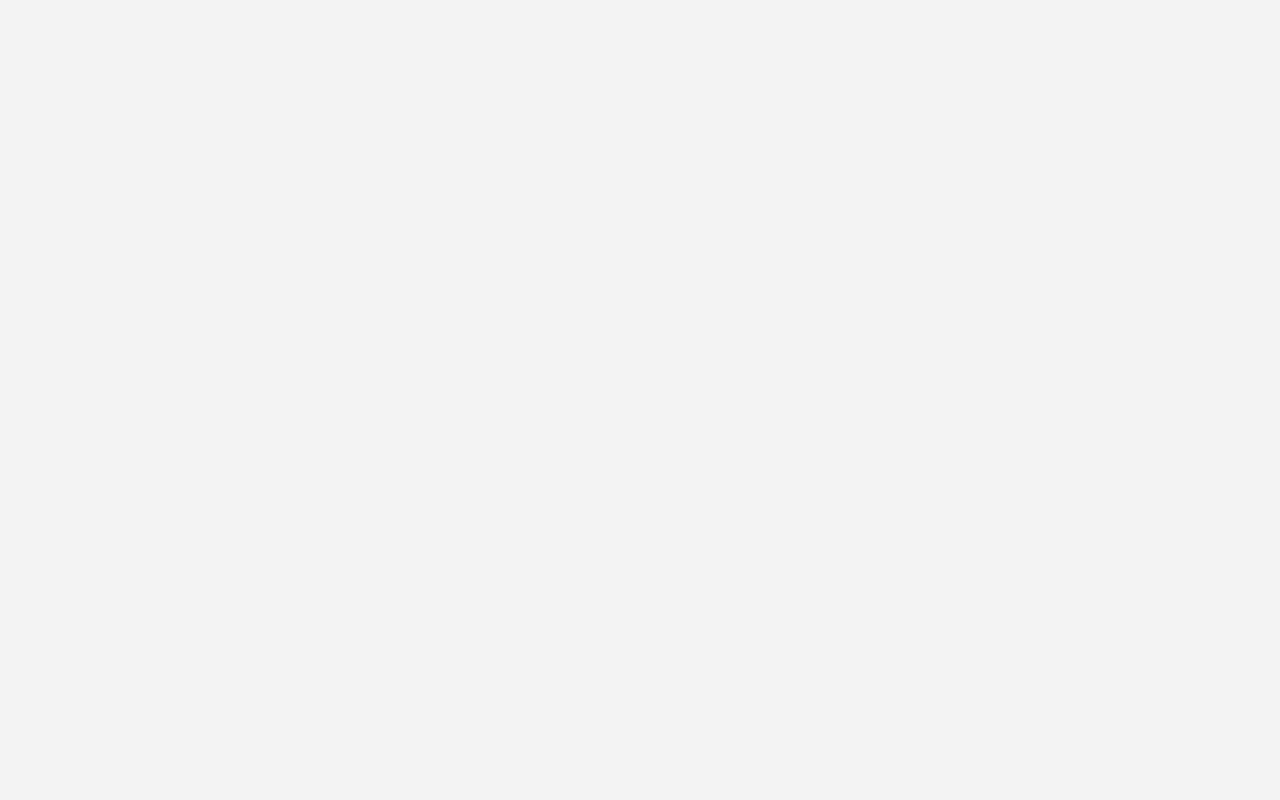
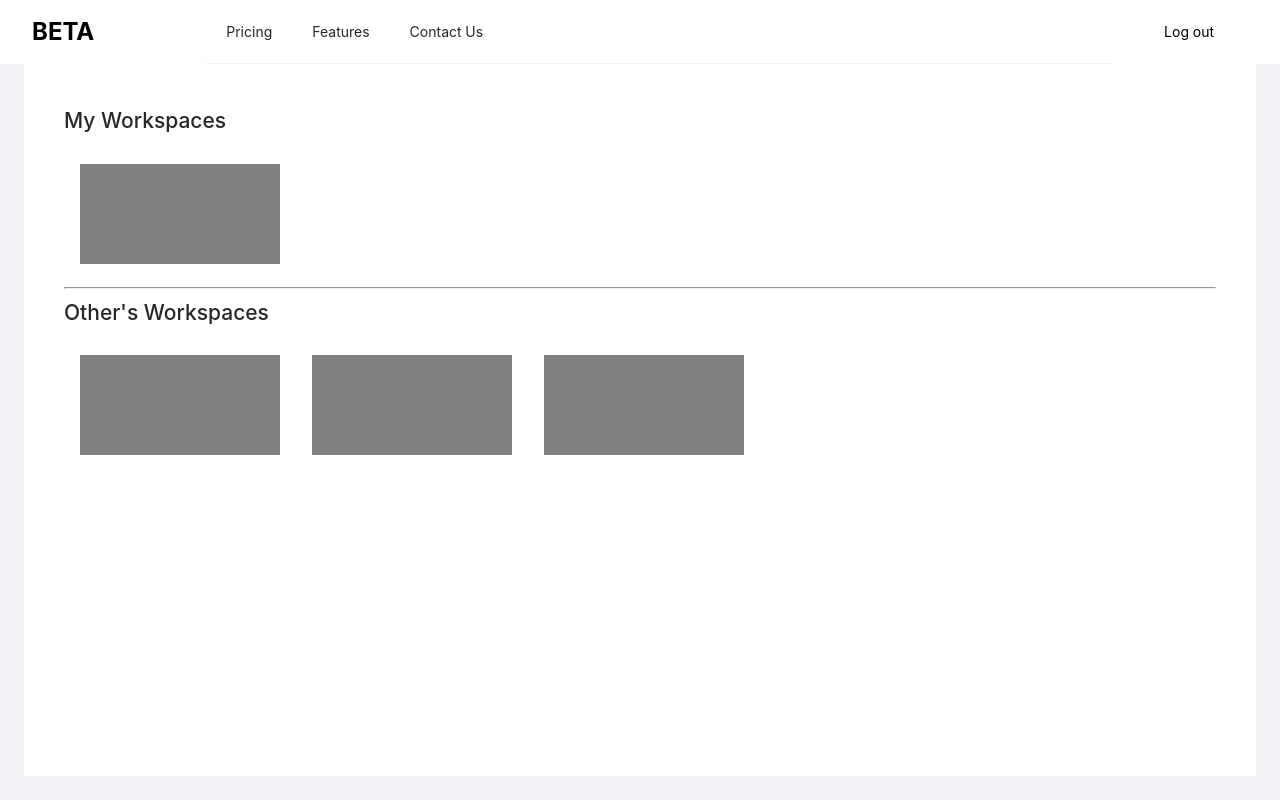
Before and after one commit to fedorarwp/SocialMediaManagement-FE, a React (Create React App) app: page /workspaces in a window 1280 px wide. Before the commit this address had no page. Built offline with nearby package versions, Linux system fonts and the light colour scheme.

Commit message:
workspaces, isPosted conditional, linking sider menu

```diff
--- a/src/App.js
+++ b/src/App.js
@@ -5,6 +5,7 @@ import Register from "./pages/Register";
 import Layoutt from "./components/Layoutt/index";
 import { BrowserRouter, Route, Routes } from "react-router-dom";
 import Landing from "./pages/Landing";
+import Workspaces from "./pages/Workspaces";
 
 function App() {
   return (
@@ -16,6 +17,7 @@ function App() {
           <Route path="/login" element={<Login />} />
           <Route path="/register" element={<Register />} />
           <Route path="/layoutt" element={<Layoutt />} />
+          <Route path="/workspaces" element={<Layoutt isSidebarVisible={false}><Workspaces /></Layoutt>} />
         </Routes>
       </BrowserRouter>
     </div>
--- a/src/assets/style/main.css
+++ b/src/assets/style/main.css
@@ -56,3 +56,16 @@ body{
     font-weight: 500;
     font-size: 2rem;
 }
+
+.card{
+    background-color: white;
+    padding: 1rem;
+    border-radius: 15px;
+    box-shadow: 5px 5px 10px #c4c4c4;
+    width: 60%;
+    position: relative;
+}
+
+.card.posted{
+    width: 78.8%;
+}
--- a/src/components/Layoutt/index.js
+++ b/src/components/Layoutt/index.js
@@ -32,7 +32,11 @@ const topbarItems = [
 const sidebarItems = [
   {
     key: "workspaces",
-    label: "Workspaces",
+    label: (
+      <Link style={{ color: "black", paddingLeft: "0" }} to="/workspaces">
+        Workspaces
+      </Link>
+    ),
   },
   {
     key: "analytics",
--- a/src/components/Layoutt/layoutt.css
+++ b/src/components/Layoutt/layoutt.css
@@ -42,6 +42,6 @@
   width: 90%;
 }
 
-.rightHeader{
+/* .rightHeader{
 
-}
+} */
--- a/src/pages/Draft/draft.module.css
+++ b/src/pages/Draft/draft.module.css
@@ -6,14 +6,14 @@
     /* padding: 2rem; */
 }
 
-.card{
+/* .card{
     background-color: white;
     padding: 1rem;
     border-radius: 15px;
     box-shadow: 5px 5px 10px #c4c4c4;
     width: 60%;
     position: relative;
-}
+} */
 
 .postItem{
     display: flex;
--- a/src/pages/Draft/index.js
+++ b/src/pages/Draft/index.js
@@ -1,6 +1,7 @@
 import { Dropdown, Menu, Modal, DatePicker, Space } from "antd";
 import React from "react";
 import style from "./draft.module.css";
+import "../../assets/style/main.css";
 import { DeleteOutlined, MailOutlined } from "@ant-design/icons";
 import { useState } from "react";
 import { Link } from "react-router-dom";
@@ -55,16 +56,19 @@ function Draft() {
       id: 1,
       title: "Tweet ini ditulis oleh Ghazel si PM Beta",
       date: "2022-08-26",
+      isPosted: true,
     },
     {
       id: 2,
       title: "Tweet ini ditulis oleh Fefe si FE Beta",
       date: "2022-08-27",
+      isPosted: false,
     },
     {
       id: 3,
       title: "Tweet ini ditulis oleh Ez si BE Beta",
       date: "2022-08-28",
+      isPosted: false,
     },
   ];
 
@@ -73,7 +77,7 @@ function Draft() {
       <div className="content">
         {tweets.map((tweet) => (
           <div key={tweet.id} className={style.postItem}>
-            <div className={style.card}>
+            <div className={`card ${tweet.isPosted ? "posted" : ""}`}>
               {tweet.title}
               <Dropdown
                 placement="bottomRight"
@@ -96,6 +100,9 @@ function Draft() {
                 <button className={style.btnMore}>...</button>
               </Dropdown>
             </div>
+
+            {!tweet.isPosted && (
+              <>
                 <div className={style.btnContainer}>
                   <button
                     className={style.btn}
@@ -113,6 +120,8 @@ function Draft() {
                     Schedule
                   </button>
                 </div>
+              </>
+            )}
           </div>
         ))}
       </div>
--- a/src/pages/Login/index.js
+++ b/src/pages/Login/index.js
@@ -13,7 +13,7 @@ function Login() {
 
   const handleLogin = () => {
     if (email === "beta@mail.com" && password === "beta") {
-      navigate("/draft");
+      navigate("/workspaces");
     }
 
     //axios.post('link API', {email, password})
--- a/src/pages/Register/index.js
+++ b/src/pages/Register/index.js
@@ -12,7 +12,7 @@ function Register() {
       <div className={style.leftWrapper}>
         <div className={style.formContainer}>
         <h2><b>Start creating your own account</b></h2>
-          <Form labelCol={{ span: 8 }} onFinish={() => navigate("/draft")}>
+          <Form labelCol={{ span: 8 }} onFinish={() => navigate("/workspaces")}>
 
           <div className={style.fullNameContainer}>
               <label>Full Name</label>
--- /dev/null
+++ b/src/pages/Workspaces/index.js
@@ -0,0 +1,29 @@
+import React from "react";
+import style from "./workspaces.module.css";
+import { Link } from "react-router-dom";
+
+export default function Workspaces() {
+  return (
+    <div className={style.wrapper}>
+      <div className={style.upperPart}>
+        <h2>My Workspaces</h2>
+        <div className={style.upperContainer}>
+          <div className={style.workspaceBox}>
+          <Link style={{ display:"block", width: "200px", height: "100px" }} to="/draft"/>
+          </div>
+        </div>
+      </div>
+
+      <hr />
+
+      <div className={style.lowerPart}>
+        <h2>Other's Workspaces</h2>
+        <div className={style.lowerContainer}>
+          <div className={style.workspaceBox} />
+          <div className={style.workspaceBox} />
+          <div className={style.workspaceBox} />
+        </div>
+      </div>
+    </div>
+  );
+}
--- /dev/null
+++ b/src/pages/Workspaces/workspaces.module.css
@@ -0,0 +1,21 @@
+.wrapper{
+    /* height: 90vh; */
+    /* max-width: 100vw;  */
+    padding: 1rem;
+}
+
+.upperContainer{
+    display: flex;
+}
+
+.lowerContainer{
+    display: flex;
+}
+
+.workspaceBox{
+    width: 200px;
+    height: 100px;
+    background-color: gray;
+    border-color: black;
+    margin: 1rem;
+}
```
Lines whose indentation alone changed are shown as unchanged.
